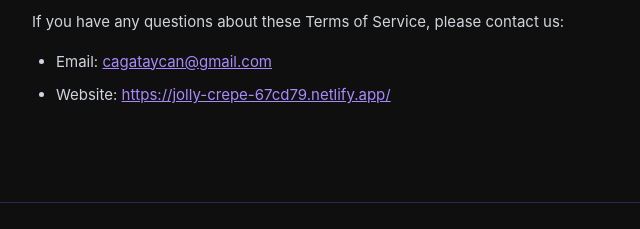
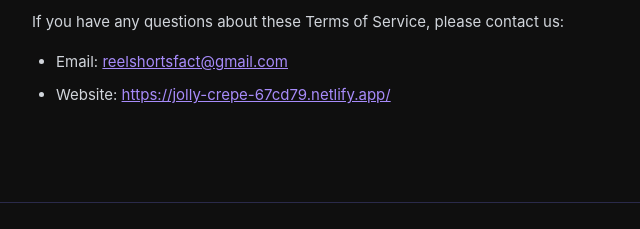
Before and after one commit to cagataycan/tiktok-legal, a plain HTML site: page terms.html in a window 1280 px wide. Shown: the part 3018-3247 px from the top of the page, 252-892 px from the left. Drawn offline with Linux system fonts and the light colour scheme.

Commit message:
Update terms.html

```diff
--- a/terms.html
+++ b/terms.html
@@ -101,7 +101,7 @@
     <h2>11. Contact Information</h2>
     <p>If you have any questions about these Terms of Service, please contact us:</p>
     <ul>
-      <li>Email: <a href="mailto:cagataycan@gmail.com">cagataycan@gmail.com</a></li>
+      <li>Email: <a href="mailto:reelshortsfact@gmail.com">reelshortsfact@gmail.com</a></li>
       <li>Website: <a href="https://jolly-crepe-67cd79.netlify.app/">https://jolly-crepe-67cd79.netlify.app/</a></li>
     </ul>
   </div>
```
